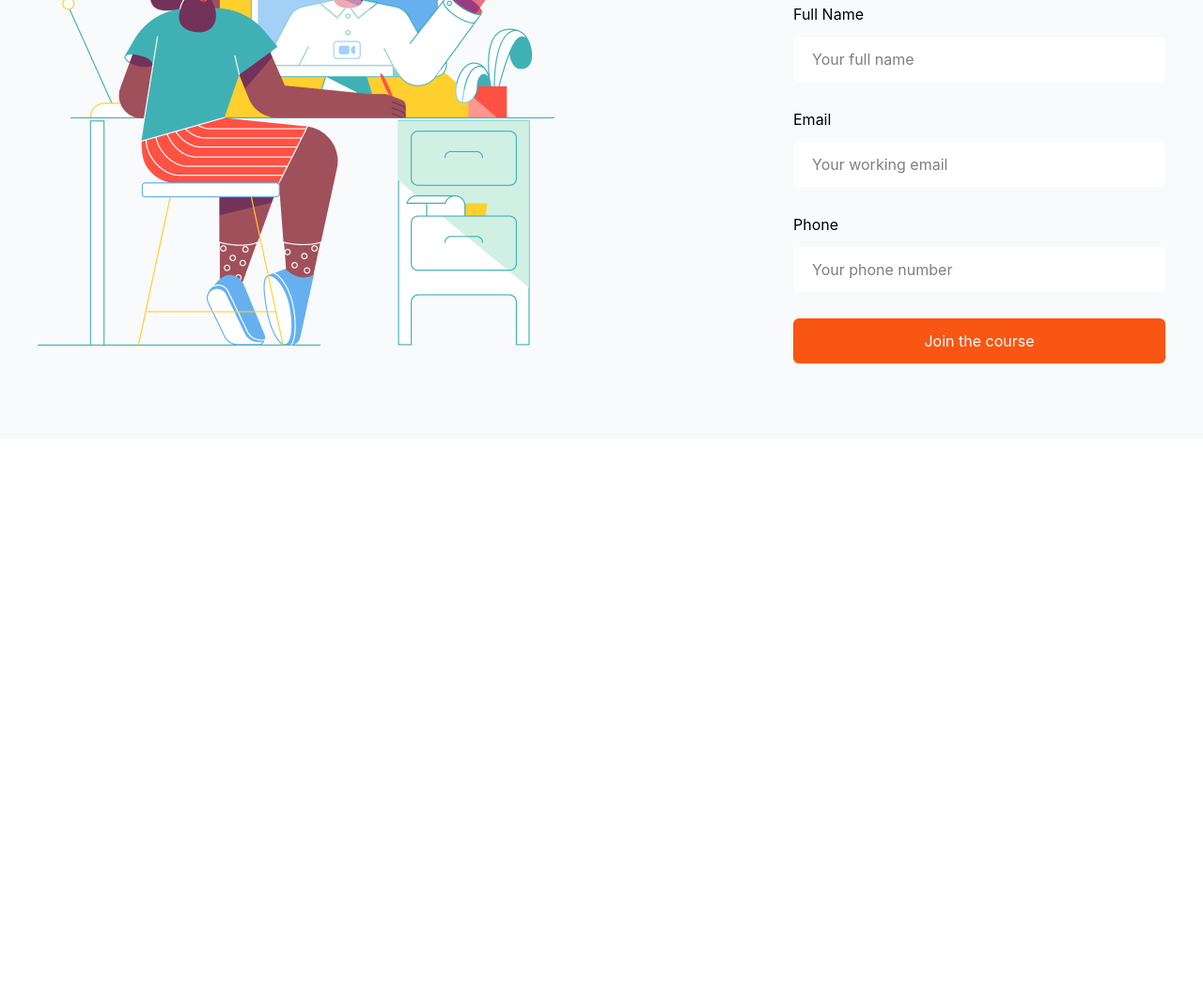
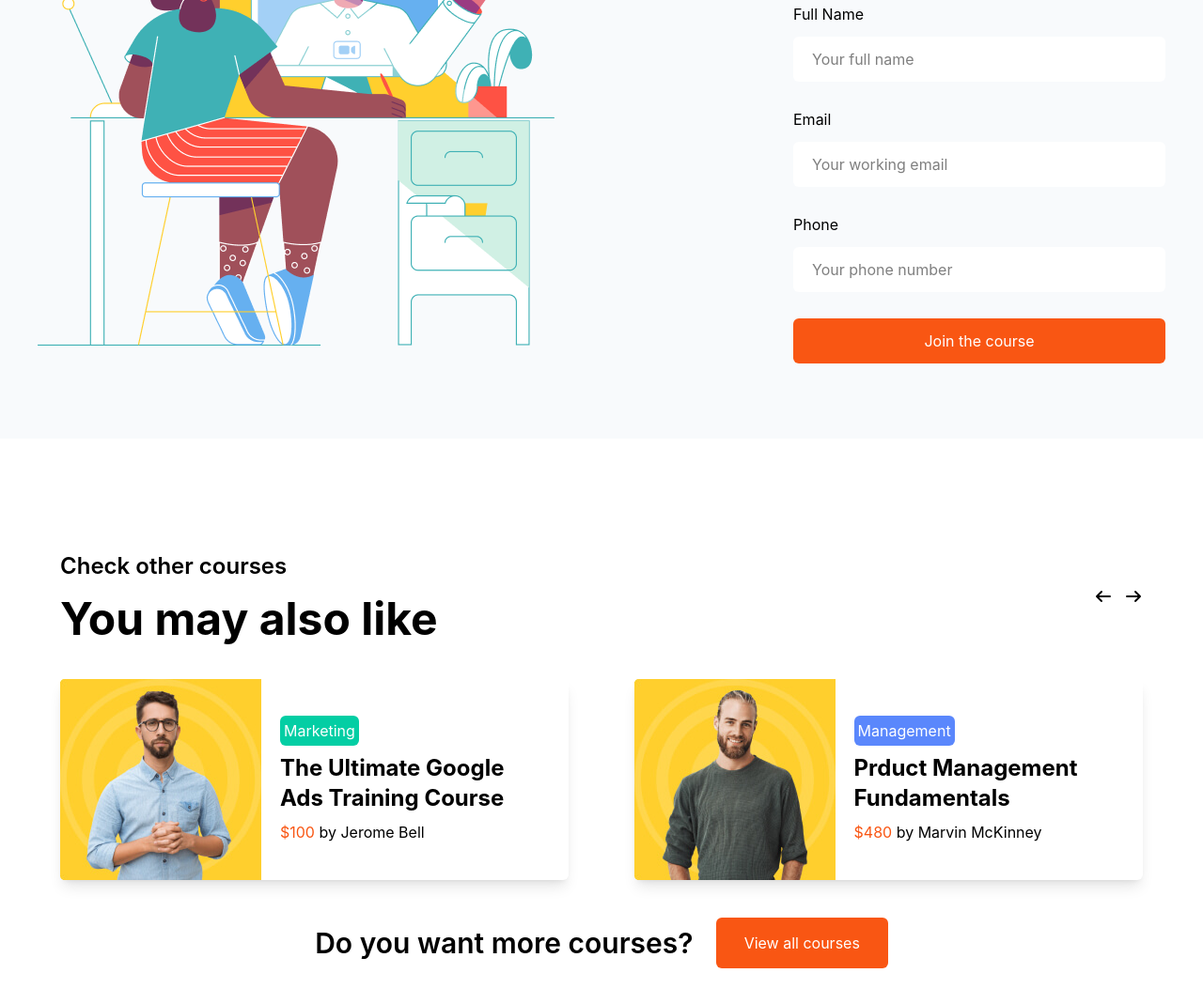
Before and after one commit to usmonnh-hub/CreateX, a website: page page3.html in a window 1280 px wide. Shown: the part 5207-6276 px from the top of the page at 94% size. Before the commit the page ends 5674 px from the top, so only its background shows below. Drawn offline with nearby package versions, Linux system fonts and the light colour scheme; files that its build step writes are made by us from their sources.

Commit message:
page3 section7

```diff
--- a/page3.html
+++ b/page3.html
@@ -348,5 +348,39 @@
             </div>
         </div>
         </section>
+         <section class="lg:max-w-310 w-[90%] m-auto lg:my-30 my-10 flex flex-col gap-10 items-center">
+        <div class="w-full flex items-center justify-between">
+            <div class="flex flex-col items-start gap-4">
+                <h1 class="font-semibold lg:text-2xl">Check other courses</h1>
+                <h1 class="lg:text-5xl font-bold">You may also like</h1>
+            </div>
+            <div class="flex items-center gap-3">
+                <i class="fa-solid fa-arrow-left"></i>
+                <i class="fa-solid fa-arrow-right"></i>
+            </div>
+        </div>
+        <div class="w-full flex gap-y-10 lg:flex-row flex-col items-start justify-between  ">
+            <div class="lg:w-[47%] lg:flex-row flex-col w-full flex items-center gap-5 border-none lg:border-2 rounded-md pr-10 shadow-lg">
+                <img src="src/images/t1.png" alt="">
+                <div class="flex flex-col items-start gap-2">
+                    <h1 class="text-white bg-[#03CEA4] p-1 rounded-md" >Marketing</h1>
+                    <h1 class="text-2xl font-bold">The Ultimate Google Ads Training Course</h1>
+                    <h1><t class="text-[#F95613]">$100</t> by Jerome Bell</h1>
+                </div>
+            </div>
+              <div class="lg:w-[47%] lg:flex-row flex-col w-full shadow-lg flex items-center gap-5 rounded-md pr-10 ">
+                <img src="src/images/t4.png">
+                <div class="flex flex-col items-start gap-2">
+                    <h1 class="text-white bg-[#5A87FC] p-1 rounded-md" >Management</h1>
+                    <h1 class="text-2xl font-bold">Prduct Management Fundamentals</h1>
+                    <h1><t class="text-[#F95613]">$480</t> by Marvin McKinney</h1>
+                </div>
+            </div>
+        </div>
+        <div class="flex items-center gap-6">
+            <h1 class="lg:text-3xl font-semibold">Do you want more courses?</h1>
+            <button class="text-white bg-[#F95613] p-[15px_30px] rounded-md">View all courses</button>
+        </div>
+    </section>
 </body>
 </html>
```
